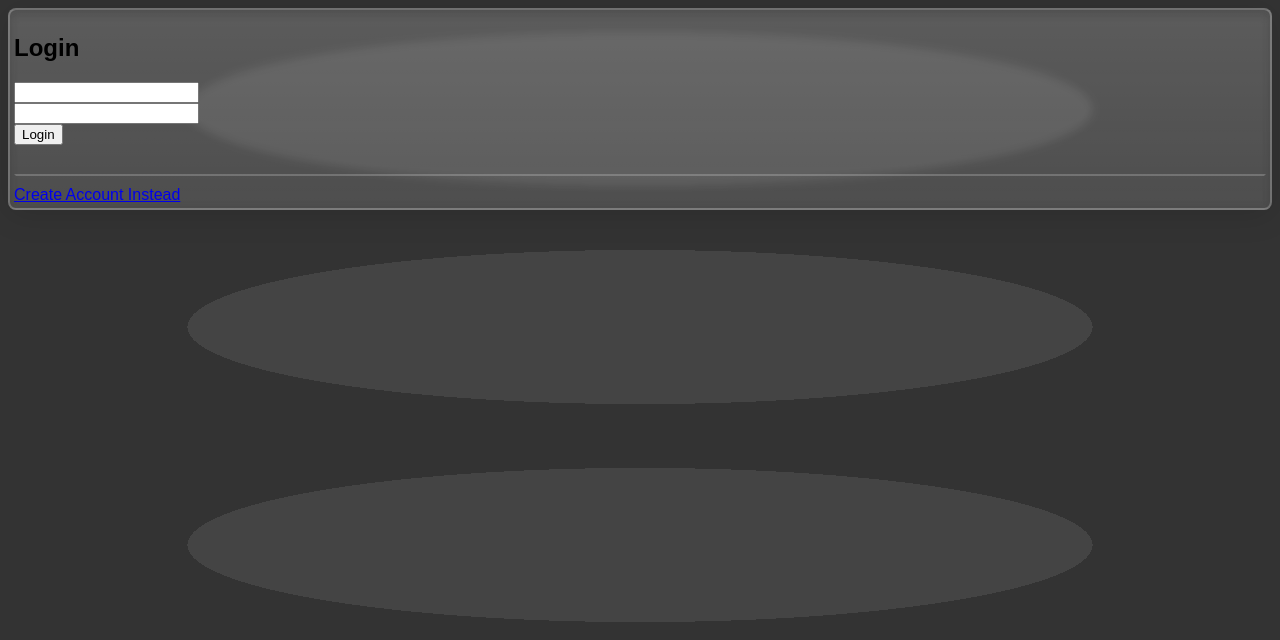
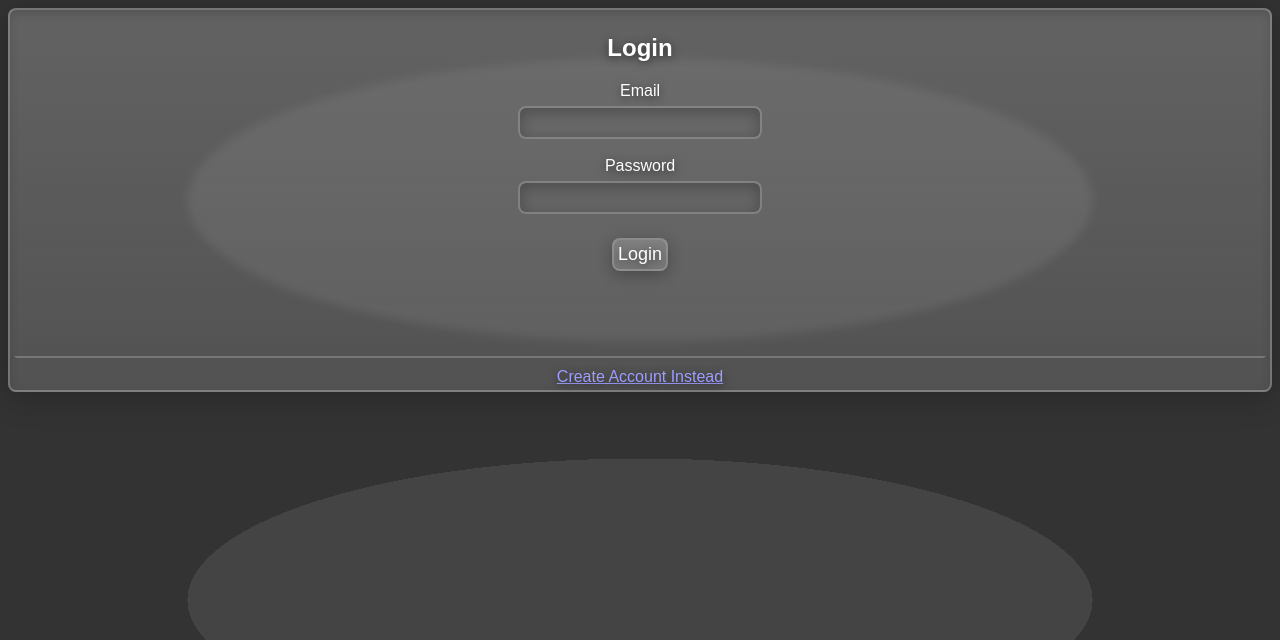
Before and after one commit to Lumoddy/advanced-web, a PHP site: page /login.php?r=1 in a window 1280 px wide. Shown: the top 640 px of the page. Run offline with PHP 8.4, Linux system fonts and the light colour scheme; data that the repository does not hold is empty; some web fonts are replaced.

Commit message:
omgsosatisfyingshiny

```diff
--- a/css/common.css
+++ b/css/common.css
@@ -8,60 +8,172 @@
     --font-small: "Montserrat", sans-serif;
     --font-normal: "Funnel Sans", sans-serif;
     font-family: var(--font-normal);
-    color: var(--color-line);
+    color: #FFF;
+    color-scheme: dark;
 }
 
-@property --x { syntax: "<number>"; inherits: true; initial-value: 0; }
+@property --shine { syntax: "<number>"; inherits: true; initial-value: 0; }
 
-@keyframes linear-var-x
+@keyframes linear-shine
 {
-    from { --x: 0 }
-    to { --x: 1 }
+    from { --shine: 0.0 }
+    to { --shine: 1.0 }
 }
 
-@property --w { syntax: "<number>"; inherits: true; initial-value: 1; }
+@property --progress { syntax: "<number>"; inherits: true; initial-value: 0; }
+
+@keyframes linear-progress
+{
+    from { --progress: 0.0 }
+    to { --progress: 1.0 }
+}
 
 .panel
 {
     padding: 4px;
+    border: 2px solid #666;
     border-radius: 8px;
-    border: 2px solid #FFF3;
-    position: relative;
-    background: linear-gradient(to bottom, #FFF3, #FFF2);
-    backdrop-filter: blur(4px);
-    box-shadow: 0 4px 32px #0002, inset 0 4px 8px #0002;
+    background: linear-gradient(to bottom, #555, #444);
+    box-shadow: 0 4px 32px #0002, inset 0 -4px 8px #0002;
+
+    &.center
+    {
+        text-align: center;
+    }
 
     & > hr
     {
         appearance: none;
         border: 2px solid transparent;
-        border-top: 2px solid #FFF3;
+        border-top: 2px solid #666;
+    }
+}
+
+input[type="text"], input[type="email"], input[type="password"]
+{
+    margin: 6px 4px 2px;
+    padding: 4px;
+    border: 2px solid #666;
+    max-width: calc(100px + 20vw);
+    border-radius: 8px;
+    position: relative;
+    background: linear-gradient(to bottom, #444, #444);
+    appearance: none;
+    box-shadow: inset 0 4px 8px #0004;
+    font-size: large;
+    text-shadow: 0 2px 8px #0008;
+
+    &:hover, &:focus-visible
+    {
+        border-color: #CCC;
+    }
+}
+
+input[type="button"], input[type="submit"], button
+{
+    margin: 6px 4px 2px;
+    padding: 4px;
+    border: 2px solid #666;
+    max-width: calc(100px + 20vw);
+    border-radius: 8px;
+    position: relative;
+    background: linear-gradient(to bottom, #444, #444);
+    appearance: none;
+    box-shadow: 0 4px 8px #0004;
+    font-size: large;
+    text-shadow: 0 2px 8px #0008;
+
+    &:hover, &:focus-visible
+    {
+        border-color: #CCC;
+    }
+
+    &:active
+    {
+        border-color: #666;
+    }
+}
+
+@media not (prefers-reduced-transparency), all
+{
+    .glass.panel
+    {
+        border-color: #AAA6;
+        background: linear-gradient(to bottom, #AAA6, #AAA4);
+        backdrop-filter: blur(4px);
+        box-shadow: 0 4px 32px #0004, inset 0 4px 8px #0002;
+
+        & > hr
+        {
+            border-top-color: #AAA6;
+        }
+
+        & > *
+        {
+            text-shadow: 0 2px 8px #0008;
+        }
+    }
+
+    .glass:is(input[type="text"], input[type="email"], input[type="password"])
+    {
+        border-color: #AAA6;
+        background: linear-gradient(to bottom, #AAA6, #AAA4);
+        box-shadow: inset 0 4px 16px #0004;
+        text-shadow: 0 2px 8px #0008;
+
+        .panel.glass &
+        {
+            background: transparent;
+        }
+
+        &:hover, &:focus-visible
+        {
+            border-color: #CCC;
+        }
+    }
+
+    .glass:is(input[type="button"], input[type="submit"], button)
+    {
+        border-color: #AAA6;
+        background: linear-gradient(to bottom, #AAA6, #AAA4);
+        box-shadow: 0 4px 16px #0004;
+        text-shadow: 0 2px 8px #0008;
+
+        &:hover, &:focus-visible
+        {
+            border-color: #CCC;
+        }
+
+        &:active
+        {
+            border-color: #AAA6;
+        }
+    }
+}
+
+@media not (prefers-reduced-motion), all
+{
+    input[type="text"], input[type="email"], input[type="password"],
+    input[type="button"], input[type="submit"], button
+    {
+        transition:
+            margin-inline ease-out 0.2s,
+            padding-inline ease-out 0.2s;
+
+        &:hover, &:focus-visible
+        {
+            margin-inline: 0px;
+            padding-inline: 8px;
+            transition:
+                margin-inline ease-out 0.1s,
+                padding-inline ease-out 0.1s;
+        }
     }
 }
 
 .manual-shine, .shine
 {
     position: relative;
-
-    &::after
-    {
-        content: "";
-        margin: -2px;
-        border: 2px solid transparent;
-        border-radius: 8px;
-        position: absolute; top: 0; bottom: 0; left: 0; right: 0;
-        background: linear-gradient(
-            135deg,
-            transparent calc(((-50px - 20%) * var(--w)) + (var(--x) * 200vmax)),
-            #FFF calc(((-50px - 20%) * var(--w)) + 1vmax + (var(--x) * 200vmax)),
-            #FFF calc(0px - 1vmax + (var(--x) * 200vmax)),
-            transparent calc(0px + (var(--x) * 200vmax)))
-            border-box;
-        mask:
-            linear-gradient(to bottom, #FFF, #FFF8) border-box subtract,
-            linear-gradient(#FFF, #FFF) padding-box;
-        pointer-events: none;
-    }
 
     &::before
     {
@@ -72,28 +184,28 @@
         position: absolute; top: 0; bottom: 0; left: 0; right: 0;
         background: linear-gradient(
             135deg,
-            transparent calc(((-50px - 20%) * var(--w)) + (var(--x) * 200vmax)),
-            #FFF6 calc(((-50px - 20%) * var(--w)) + 1vmax + (var(--x) * 200vmax)),
-            #FFF6 calc(0px - 1vmax + (var(--x) * 200vmax)),
-            transparent calc(0px + (var(--x) * 200vmax)))
+            transparent calc((-100px - 20%) + (var(--shine) * 200vmax)),
+            #FFF calc((-100px - 20%) + 1vmax + (var(--shine) * 200vmax)),
+            #FFF calc(0px - 1vmax + (var(--shine) * 200vmax)),
+            transparent calc(0px + (var(--shine) * 200vmax)))
             border-box;
         mask:
-            linear-gradient(to bottom, #FFF, #FFF2) border-box;
+            linear-gradient(to bottom, #FFF, #FFF8) border-box subtract,
+            linear-gradient(to bottom, #FFFA, #FFFE) padding-box;
         pointer-events: none;
     }
 }
 
 .shine
 {
-    &::after { animation: linear-var-x 3.5s linear infinite }
-    &::before { animation: linear-var-x 3.5s linear infinite }
+    &::before { animation: linear-shine 3.5s linear infinite }
 }
 
 .variant-slide
 {
     opacity: 1;
 
-    &.hidden
+    &.variant-slide-hidden
     {
         opacity: 0;
         pointer-events: none;
--- a/i/login-contents.php
+++ b/i/login-contents.php
@@ -1,78 +1,200 @@
+<script type="module">
+
+    import { manualShine } from "/js/common.js";
+
+    function variantSlideHide(element)
+    {
+        element.classList.add("variant-slide-hidden");
+        element.animate(
+            [
+                { translate: "0 0", opacity: 1.0 },
+                { opacity: 0.0 },
+                { translate: "-20px 0", opacity: 0.0 },
+            ],
+            {
+                duration: 200,
+                easing: "ease-out",
+            });
+    }
+
+    function variantSlideShow(element)
+    {
+        element.classList.remove("variant-slide-hidden");
+        element.animate(
+            [
+                { translate: "20px 0", opacity: 0.0 },
+                { opacity: 0.0 },
+                { translate: "0 0", opacity: 1.0 },
+            ],
+            {
+                duration: 200,
+                easing: "ease-out",
+            });
+    }
+
+    function variantToLogin()
+    {
+        document.querySelectorAll(".login-variant")
+            .forEach(variantSlideShow);
+        document.querySelectorAll(".create-account-variant")
+            .forEach(variantSlideHide);
+        document.querySelectorAll("#login-form [tabindex], #create-account-instead")
+            .forEach((x) => x.tabIndex = 0);
+        document.querySelectorAll("#create-account-form [tabindex], #login-instead")
+            .forEach((x) => x.tabIndex = -1);
+        document.querySelector("#login-form input").focus();
+        manualShine(document.getElementById("login-form").parentElement.parentElement);
+    }
+
+    function variantToCreateAccount()
+    {
+        document.querySelectorAll(".create-account-variant")
+            .forEach(variantSlideShow);
+        document.querySelectorAll(".login-variant")
+            .forEach(variantSlideHide);
+        document.querySelectorAll("#create-account-form [tabindex], #login-instead")
+            .forEach((x) => x.tabIndex = 0);
+        document.querySelectorAll("#login-form [tabindex], #create-account-instead")
+            .forEach((x) => x.tabIndex = -1);
+        document.querySelector("#create-account-form input").focus();
+        manualShine(document.getElementById("login-form").parentElement.parentElement);
+    }
+
+    window.addEventListener("popstate", (e) =>
+    {
+        if (!/^\/login.php(?:$|\/)/.test(location.pathname))
+            return;
+
+        if (new URLSearchParams(location.search).get("new") === null)
+            variantToLogin();
+        else
+            variantToCreateAccount();
+    });
+
+    document.getElementById("login-instead")
+        .addEventListener("click", (e) =>
+        {
+            e.preventDefault();
+            history.pushState(history.state, "", `/login.php<?php
+                if (is_string($redirect)) echo "?r=".urlencode($redirect);
+            ?>`);
+            variantToLogin();
+        });
+
+    document.getElementById("create-account-instead")
+        .addEventListener("click", (e) =>
+        {
+            e.preventDefault();
+            history.pushState(history.state, "", `/login.php?new<?php
+                if (is_string($redirect)) echo "&r=".urlencode($redirect);
+            ?>`);
+            variantToCreateAccount();
+        });
+
+</script>
 <variant-div>
   <form
     id="login-form"
-    class="login-variant variant-slide<?php if ($new) echo " hidden" ?>"
+    class="login-variant variant-slide<?php
+        if ($new) echo " variant-slide-hidden";
+    ?>"
     method="post">
     <h1>Login</h1>
-    <div>
-      <label for="login-email"></label>
+    <p>
+      <label>Email</label>
+      <br>
       <input
         id="login-email"
         name="email"
         type="email"
+        class="glass"
         autocomplete="email"
-        tabindex="">
-    </div>
-    <div>
-      <label for="login-password"></label>
+        tabindex="<?php echo $new ? -1 : 0 ?>">
+    </p>
+    <p>
+      <label>Password</label>
+      <br>
       <input
         id="login-password"
         name="password"
         type="password"
+        class="glass"
         autocomplete="password"
         tabindex="<?php echo $new ? -1 : 0 ?>">
-    </div>
-    <button type="submit" tabindex="<?php echo $new ? -1 : 0 ?>">Login</button>
+    </p>
+    <button
+      type="submit"
+      class="glass"
+      tabindex="<?php echo $new ? -1 : 0 ?>">Login</button>
   </form>
   <form
     id="create-account-form"
-    class="create-account-variant variant-slide<?php if (!$new) echo " hidden" ?>"
+    class="create-account-variant variant-slide<?php
+        if (!$new) echo " variant-slide-hidden";
+    ?>"
     method="post">
     <h1>Create Account</h1>
-    <input type="hidden" name="new" value="">
-    <div>
-      <label for="create-account-email"></label>
+    <p>
+      <label>Email</label>
+      <br>
       <input
         id="create-account-email"
         name="email"
         type="email"
+        class="glass"
         autocomplete="email"
         tabindex="<?php echo $new ? 0 : -1 ?>">
-    </div>
-    <div>
-      <label for="create-account-password"></label>
+    </p>
+    <p>
+      <label>Password</label>
+      <br>
       <input
         id="create-account-password"
         name="password"
         type="password"
+        class="glass"
         autocomplete="new-password"
         tabindex="<?php echo $new ? 0 : -1 ?>">
-    </div>
-    <div>
-      <label for="create-account-confirm-password"></label>
+    </p>
+    <p>
+      <label>Confirm Password</label>
+      <br>
       <input
         id="create-account-confirm-password"
         name="confirm-password"
-        type="confirm-password"
+        type="password"
+        class="glass"
         autocomplete="off"
         tabindex="<?php echo $new ? 0 : -1 ?>">
-    </div>
-    <button type="submit" tabindex="<?php echo $new ? 0 : -1 ?>">Create Account</button>
+    </p>
+    <input type="hidden" name="new" value="">
+    <button
+      type="submit"
+      class="glass"
+      tabindex="<?php echo $new ? 0 : -1 ?>">Create Account</button>
   </form>
 </variant-div>
 <hr>
 <variant-div>
   <a
     id="create-account-instead"
-    href="/login?new<?php if (is_string($redirect)) echo "&r=".urlencode($redirect) ?>"
-    class="login-variant variant-slide<?php if ($new) echo " hidden" ?>"
+    href="/login.php?new<?php
+        if (is_string($redirect)) echo "&r=".urlencode($redirect);
+    ?>"
+    class="login-variant variant-slide<?php
+        if ($new) echo " variant-slide-hidden";
+    ?>"
     tabindex="<?php echo $new ? -1 : 0 ?>">
     Create Account Instead
   </a>
   <a
     id="login-instead"
-    href="/login?<?php if (is_string($redirect)) echo "r=".urlencode($redirect) ?>"
-    class="create-account-variant variant-slide<?php if (!$new) echo " hidden" ?>"
+    href="/login.php<?php
+        if (is_string($redirect)) echo "?r=".urlencode($redirect);
+    ?>"
+    class="create-account-variant variant-slide<?php
+        if (!$new) echo " variant-slide-hidden";
+    ?>"
     tabindex="<?php echo $new ? 0 : -1 ?>">
     Use Existing Account Instead
   </a>
--- a/login.php
+++ b/login.php
@@ -1,12 +1,18 @@
+<?php
+    declare(strict_types=1);
+    $redirect = $_GET["r"];
+    $new = isset($_GET["new"]);
+?>
 <!DOCTYPE html>
 <html lang="en">
 <head>
   <title>Login</title>
+  <meta name="viewport" content="width=device-width, initial-scale=1.0">
   <link rel="stylesheet" href="/css/common.css">
-  <script src="/js/common.js"></script>
+  <script type="module" src="/js/common.js"></script>
 </head>
 <body>
-  <section class="panel manual-shine" id="login-or-create-account">
+  <section class="panel glass center manual-shine" id="login-or-create-account">
     <?php require "./i/login-contents.php" ?>
   </section>
 </body>
```
Also changed, not shown: js/common.js (+6 -10 lines).
